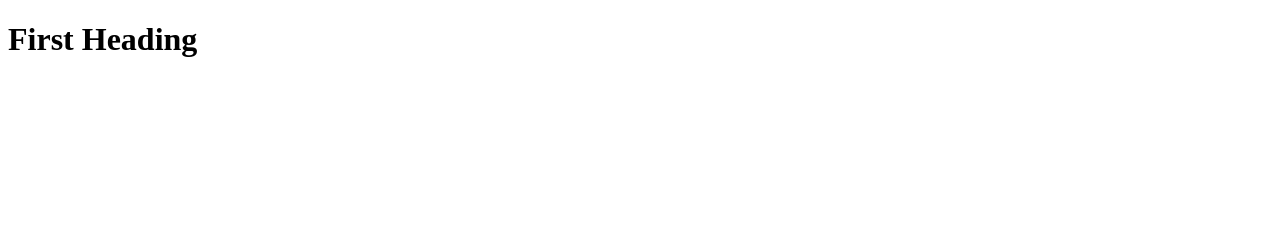
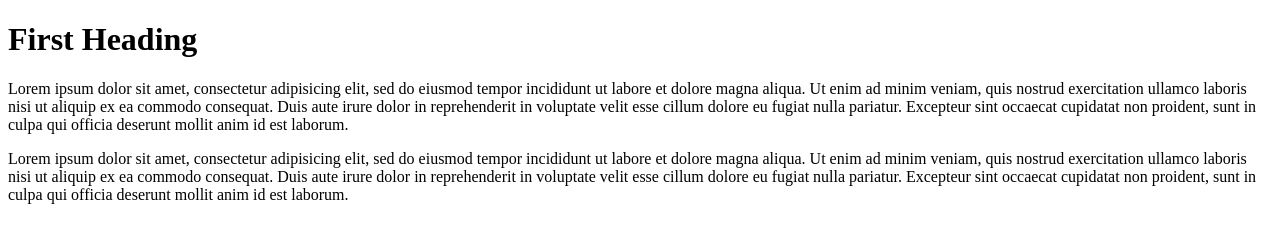
Before and after one commit to Mustafa-Ali009/firstdescription, a plain HTML site: page index.html in a window 1280 px wide. Drawn offline with Linux system fonts and the light colour scheme.

Commit message:
second commit

```diff
--- a/index.html
+++ b/index.html
@@ -7,6 +7,18 @@
 </head>
 <body>
 	<h1>First Heading</h1>
+	<p>Lorem ipsum dolor sit amet, consectetur adipisicing elit, sed do eiusmod
+	tempor incididunt ut labore et dolore magna aliqua. Ut enim ad minim veniam,
+	quis nostrud exercitation ullamco laboris nisi ut aliquip ex ea commodo
+	consequat. Duis aute irure dolor in reprehenderit in voluptate velit esse
+	cillum dolore eu fugiat nulla pariatur. Excepteur sint occaecat cupidatat non
+	proident, sunt in culpa qui officia deserunt mollit anim id est laborum.</p>
+	<p>Lorem ipsum dolor sit amet, consectetur adipisicing elit, sed do eiusmod
+	tempor incididunt ut labore et dolore magna aliqua. Ut enim ad minim veniam,
+	quis nostrud exercitation ullamco laboris nisi ut aliquip ex ea commodo
+	consequat. Duis aute irure dolor in reprehenderit in voluptate velit esse
+	cillum dolore eu fugiat nulla pariatur. Excepteur sint occaecat cupidatat non
+	proident, sunt in culpa qui officia deserunt mollit anim id est laborum.</p>
 
 </body>
 </html>
--- /dev/null
+++ b/style.css
@@ -0,0 +1,3 @@
+body{
+	background-color: grey;
+}
```
